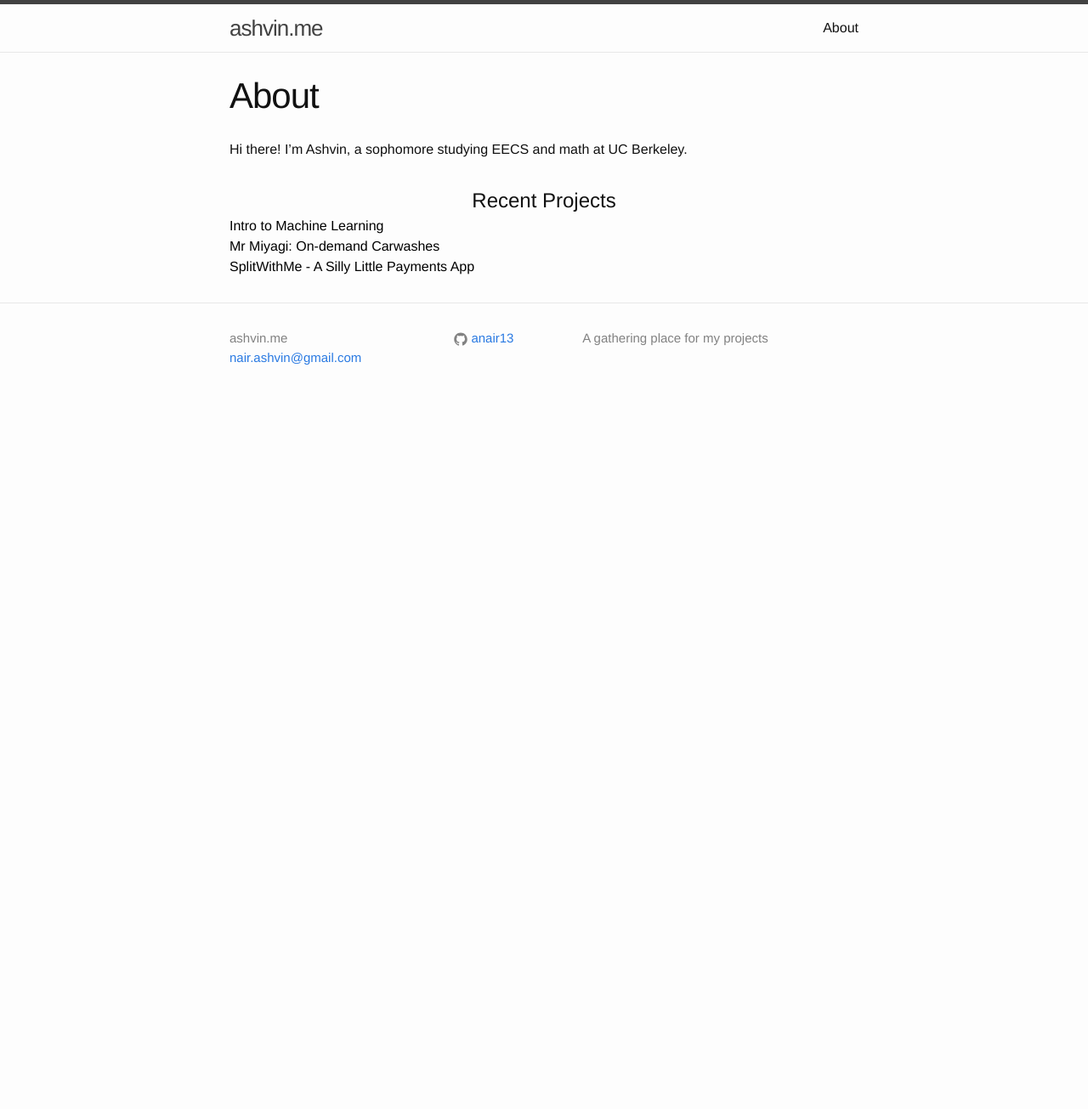
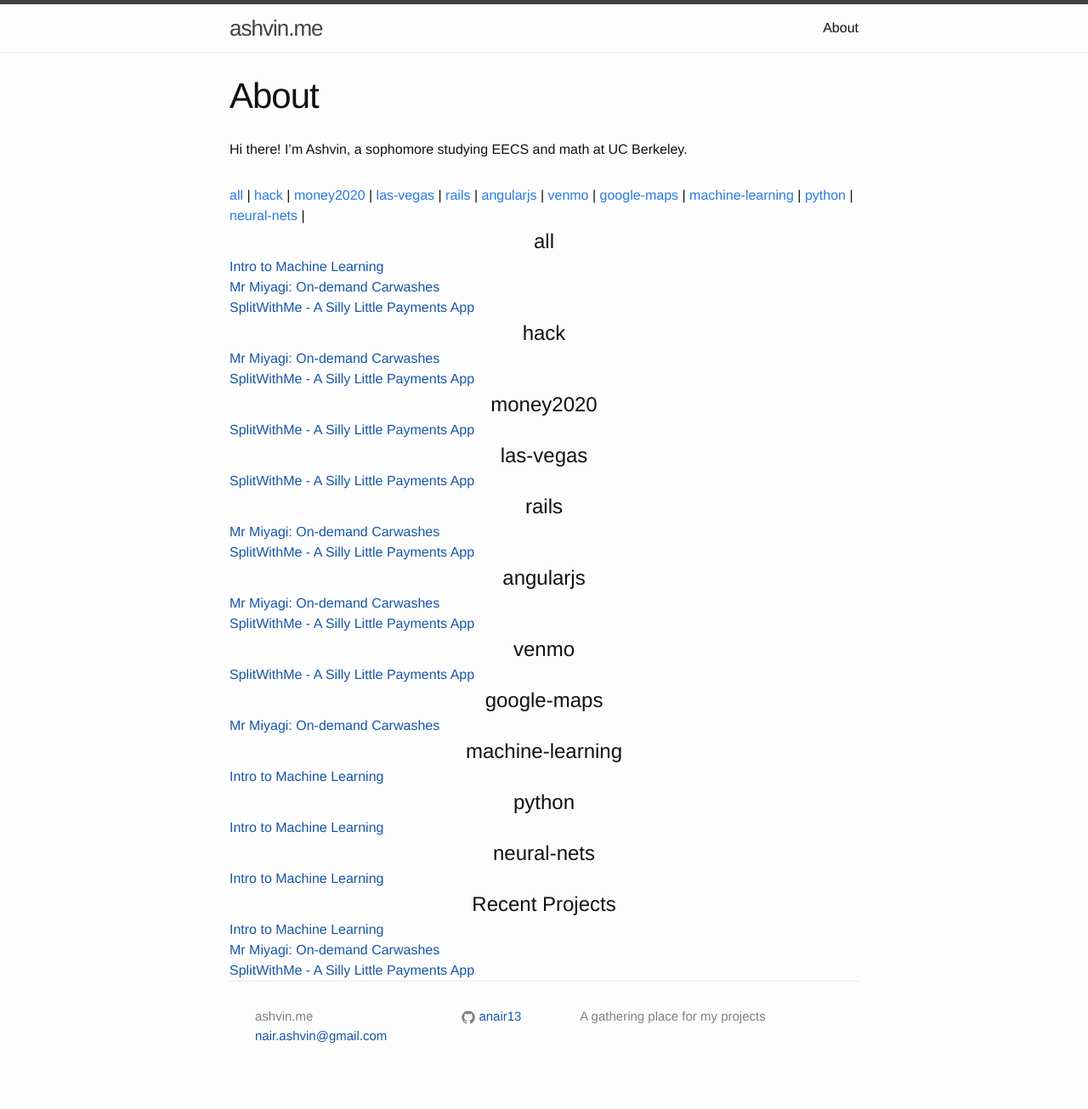
Before and after one commit to anair13/anair13.github.io, a Jekyll site: the page built from index.md, in a window 1280 px wide. Shown: the whole page at 85% size. Built offline with Jekyll 4.4.1, drawn with Linux system fonts in a browser that asks for light colours; before the commit the page ends 900 px from its top, so only the background shows below that.

Commit message:
Funny jekyll editing to organize posts by tags

```diff
--- a/_layouts/page.html
+++ b/_layouts/page.html
@@ -11,6 +11,32 @@ layout: default
     {{ content }}
   </article>
 
+  <div class="postsbytags">
+    <ul>
+    {% for tag in site.tags %}
+      {% assign t = tag | first %}
+      <li><a href="#{{ t | downcase }}">{{ t | downcase }}</a> | </li>
+    {% endfor %}
+    </ul>
+  </div>
+
+  {% for tag in site.tags %}
+    {% assign t = tag | first %}
+    {% assign posts = tag | last %}
+
+  <div class="hoverlist" id="{{ t }}">
+  <h2>{{ t | downcase }}</h2>
+  <ul>
+  {% for post in posts %}
+    {% if post.tags contains t %}
+    <li>
+      <a href="{{ post.url }}">{{ post.title }}</a>
+    </li>
+    {% endif %}
+  {% endfor %}
+  </ul>
+  {% endfor %}
+
   <div class="hoverlist">
     <h2>Recent Projects</h2>
     <ul>
--- a/_posts/2014-11-14-money2020-hack.md
+++ b/_posts/2014-11-14-money2020-hack.md
@@ -2,7 +2,7 @@
 layout: post
 title:  "SplitWithMe - A Silly Little Payments App"
 date:   2014-11-13 1:28:00
-categories: [hack, money2020, las-vegas, rails, angularjs, venmo]
+tags: [all, hack, money2020, las-vegas, rails, angularjs, venmo]
 comments: true
 ---
 Website: <a href="http://splitwit.me/">SplitWithMe!</a> and source: <a href="https://github.com/anair13/splititwitme">Github</a>
--- a/_posts/2014-11-24-miyagi.md
+++ b/_posts/2014-11-24-miyagi.md
@@ -2,7 +2,7 @@
 layout: post
 title:  "Mr Miyagi: On-demand Carwashes"
 date:   2014-11-24 16:53:00
-categories: [hack, google-maps, rails, angularjs]
+tags: [all, hack, google-maps, rails, angularjs]
 comments: true
 ---
 
--- a/_posts/2014-11-27-mlclass.md
+++ b/_posts/2014-11-27-mlclass.md
@@ -2,7 +2,7 @@
 layout: post
 title:  "Intro to Machine Learning"
 date:   2014-11-27 2:50:00
-categories: [class, machine-learning, python, neural-nets]
+tags: [all, machine-learning, python, neural-nets]
 comments: true
 ---
 
--- a/css/main.scss
+++ b/css/main.scss
@@ -66,7 +66,7 @@ $on-laptop:        800px;
 
     li a {
       text-decoration: none;
-      color: #000;
+      color: #1756a9;
       display: block;
 
       -webkit-transition: font-size 0.3s ease, background-color 0.3s ease;
@@ -81,3 +81,15 @@ $on-laptop:        800px;
       background: #f0f0f0;
     }
 }
+
+.postsbytags {
+  ul {
+      list-style-type: none;
+      margin: 0;
+      padding: 0;
+  }
+
+  li {
+      display: inline;
+  }
+}
```
